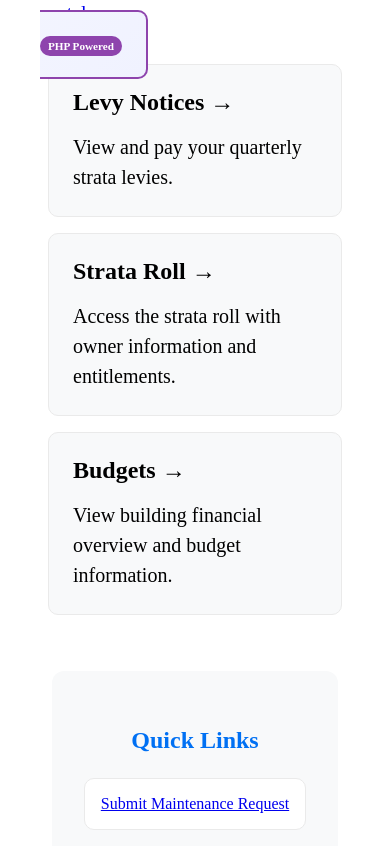
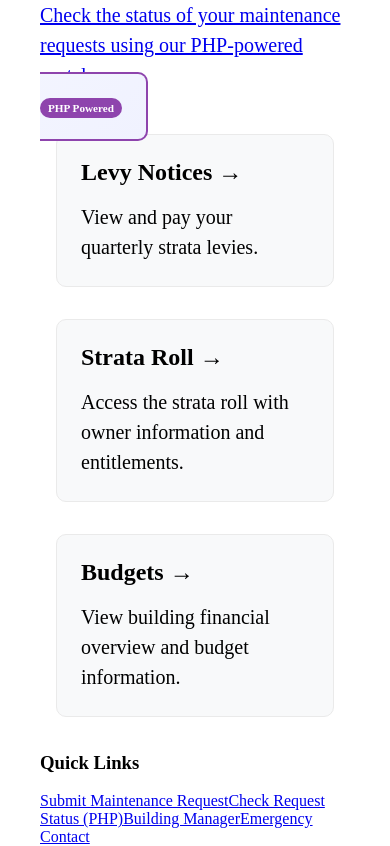
Before and after one commit to teresa-s123/my-strata-management, a Next.js app: page /levies in a window 390 px wide. Shown: the part 2000-2846 px from the top of the page. Built offline with nearby package versions, Linux system fonts and the light colour scheme.

Commit message:
edit homepage layout

```diff
--- a/styles/Home.module.css
+++ b/styles/Home.module.css
@@ -88,10 +88,10 @@
     line-height: 1.5;
   }
 
-  /* NEW ADDITIONS - Add these to your existing file */
+  /* ADD THESE STYLES TO THE END OF YOUR styles/Home.module.css FILE */
 
-  /* Special styling for the PHP card */
-  .phpCard {
+/* PHP Card Styling */
+.phpCard {
     position: relative;
     border: 2px solid #8e44ad !important;
     background: linear-gradient(135deg, #f8f9ff 0%, #f0f2ff 100%) !important;
@@ -103,7 +103,7 @@
     color: #6c3483 !important;
     border-color: #6c3483 !important;
     background: linear-gradient(135deg, #f0f2ff 0%, #e8ebff 100%) !important;
-    transform: translateY(-2px);
+    transform: translateY(-3px);
     box-shadow: 0 8px 25px rgba(142, 68, 173, 0.15);
   }
 
@@ -119,69 +119,11 @@
     font-weight: bold;
   }
 
-  /* Quick Navigation Section */
-  .quickNav {
-    margin-top: 3rem;
-    padding: 2rem;
-    background: #f8f9fa;
-    border-radius: 12px;
-    text-align: center;
-    max-width: 800px;
-    margin-left: auto;
-    margin-right: auto;
-  }
-
-  .quickNav h3 {
-    color: #0070f3;
-    margin-bottom: 1.5rem;
-    font-size: 1.5rem;
-  }
-
-  .quickNavGrid {
-    display: grid;
-    grid-template-columns: repeat(auto-fit, minmax(200px, 1fr));
-    gap: 1rem;
-    margin-top: 1rem;
-  }
-
-  .quickNavLink {
-    display: block;
-    padding: 1rem;
-    background: white;
-    border: 1px solid #eaeaea;
-    border-radius: 10px;
-    text-decoration: none;
-    color: inherit;
-    transition: all 0.2s;
-    font-weight: 500;
-  }
-
-  .quickNavLink:hover {
-    background: #0070f3;
-    color: white;
-    border-color: #0070f3;
-    transform: translateY(-1px);
-    box-shadow: 0 4px 12px rgba(0, 112, 243, 0.15);
-  }
-
-  /* Responsive adjustments */
+  /* Responsive design */
   @media (max-width: 768px) {
-    .quickNavGrid {
-      grid-template-columns: 1fr;
-    }
-
     .techBadge {
       position: static;
       display: inline-block;
       margin-top: 0.5rem;
     }
-
-    .grid {
-      max-width: 100%;
-    }
-
-    .card {
-      max-width: 100%;
-      margin: 0.5rem;
-    }
   }
```
Also changed, not shown: pages/index.js (+12 -5 lines).
